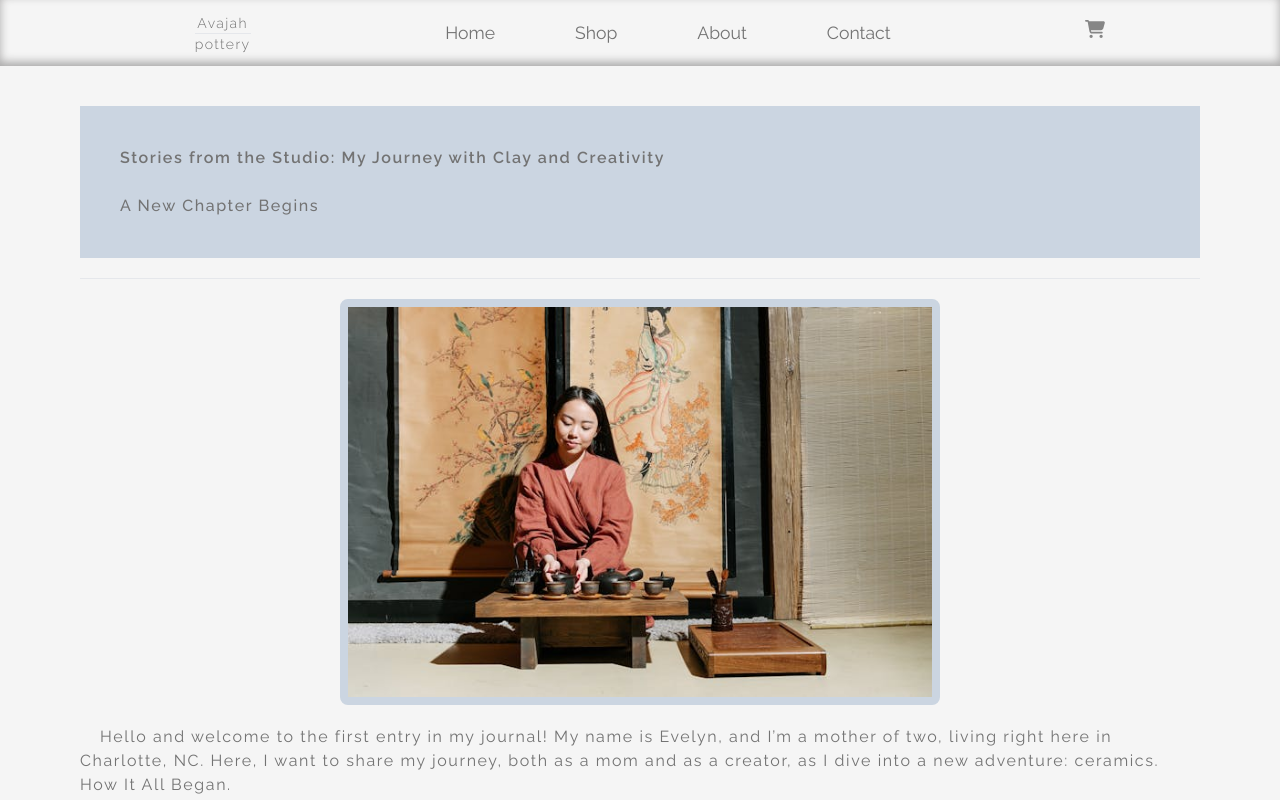
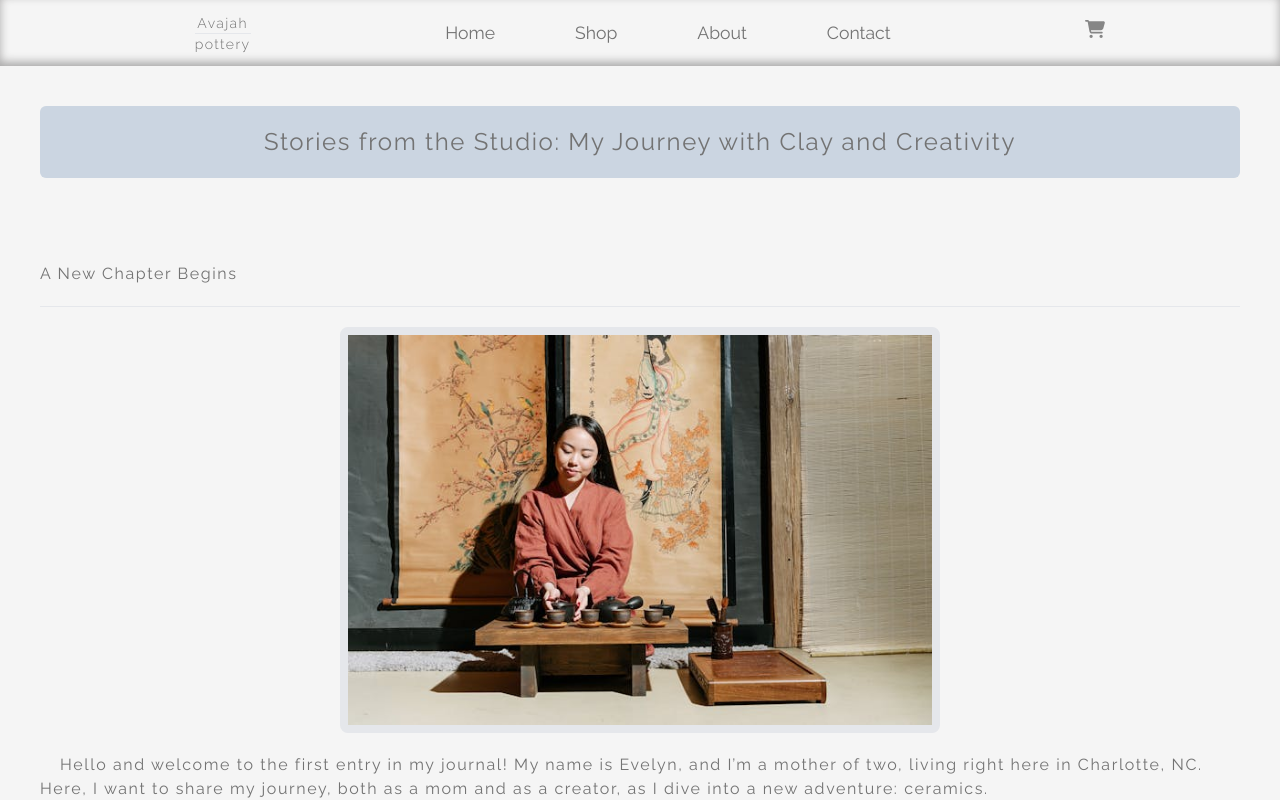
Before and after one commit to OlyaJean/avajah-pottery-new, a Next.js app: page /main/about in a window 1280 px wide. Shown: the top 800 px of the page. Built offline with nearby package versions, Linux system fonts and the light colour scheme.

Commit message:
new style for headers

```diff
--- a/app/main/about/page.jsx
+++ b/app/main/about/page.jsx
@@ -3,16 +3,16 @@ import profile from '/assets/profile.jpg'
 import Image from 'next/image'
 const page = () => {
   return (
-    <div className='flex flex-col gap-5 px-20 py-10 tracking-widest'>
-<div className='bg-slate-300 p-10'>
-<h1 className='font-extrabold'>Stories from the Studio: My Journey with Clay and Creativity</h1>
+    <div className='flex flex-col gap-5 px-10 tracking-widest'>
+
+<h3 className='text-center mt-10 mb-5  md:text-2xl py-5  rounded-md  bg-slate-300'>Stories from the Studio: My Journey with Clay and Creativity</h3>
 <br />
-<h3 className='font-medium'>A New Chapter Begins</h3>
-</div>
+<h3 className=''>A New Chapter Begins</h3>
+
 
       <hr />
-      <Image alt='' src={profile} height={400}  className='m-auto border-8 border-slate-300 rounded-lg'/>
-      <p className='indent-5 '>Hello and welcome to the first entry in my journal! My name is Evelyn, and I’m a mother of two, living right here in Charlotte, NC. Here, I want to share my journey, both as a mom and as a creator, as I dive into a new adventure: ceramics.
+      <Image alt='' src={profile} height={400}  className='m-auto border-8  rounded-lg'/>
+      <p className='indent-5'>Hello and welcome to the first entry in my journal! My name is Evelyn, and I’m a mother of two, living right here in Charlotte, NC. Here, I want to share my journey, both as a mom and as a creator, as I dive into a new adventure: ceramics.
 <br />
 How It All Began.
 <br />
--- a/app/main/cart/page.jsx
+++ b/app/main/cart/page.jsx
@@ -15,9 +15,9 @@ const page = () => {
 
 
   return (
-    <div className='min-h-[93vh] p-5 '>
+    <div className='min-h-[93vh] px-10'>
 
-       <h2 className='font-extrabold text-2xl text-center my-5'>Your Cart</h2>
+       <h2 className='text-center mt-10 mb-5  md:text-2xl py-5  rounded-md  bg-slate-300'>Your Cart</h2>
       {cart.length === 0 ? (
         <p className='text-3xl text-center'>Your cart is empty.</p>
       ) : (
@@ -45,7 +45,7 @@ const page = () => {
           </div>
         ))
       )}
-      {cart.length > 0 && <section className='md:fixed md:top-40 md:right-5 md:w-[45vw]  text-center bg-neutral-200 p-20 rounded-lg'>
+      {cart.length > 0 && <section className='md:fixed md:top-[200px] md:right-10  md:max-w-[40vw] text-center bg-neutral-200 p-10 rounded-lg'>
         <p className='text-xl lg:text-3xl'>Total items: {getTotalItems()}</p>
       <p className='text-xl  lg:text-3xl my-5'>Total amount: ${getTotal()} </p>
        <button onClick={handleCheckout} className='bg-neutral-400 rounded-md text-neutral-100 p-2 m-2   shadow-md active:shadow-none  '>Proceed to Checkout</button>
--- a/app/main/contact/page.jsx
+++ b/app/main/contact/page.jsx
@@ -28,10 +28,10 @@ const page = () => {
       }
     }
   return (
-    <div className='flex flex-col justify-center m-10 '>
+    <div className='flex flex-col min-h-[93vh]'>
     <div>
-        <h3 className='text-center pt-10 md:text-2xl'>Contact</h3>
-        <p className='text-center'>To contact us for all other matters, please send an email to avajahceramics@gmail.com or fill out the form below.</p>
+        <h3 className='text-center mt-10 mb-5 mx-10 md:text-2xl py-5  rounded-md  bg-slate-300'>Contact</h3>
+        <p className='text-center text-sm md:text-lg mx-5'>To contact us for all other matters, please send an email to avajahceramics@gmail.com or fill out the form below.</p>
 
     </div>
   <div >
--- a/app/main/shop/page.jsx
+++ b/app/main/shop/page.jsx
@@ -25,7 +25,7 @@ const page = () => {
 
   return (
     <>
-       <h1 className='text-center pt-10 md:text-2xl' id="shopTitle">Our Products</h1>
+       <h1 className='text-center mt-10 mb-5 mx-10 md:text-2xl py-5  rounded-md  bg-slate-300' id="shopTitle">Our Products</h1>
        <ul className='flex flex-wrap justify-center gap-3 md:gap-5 px-16 items-center mt-5 text-sm md:text-[1rem]'>
        <li onClick={()=>{setMenu("All")}} className={menu==="All" ?'underline cursor-pointer': 'cursor-pointer'}>All products</li>
               <li onClick={()=>{setMenu("Decor")}} className={menu==="Decor"? 'underline cursor-pointer': 'cursor-pointer'}>Decor & Objects</li>
```
